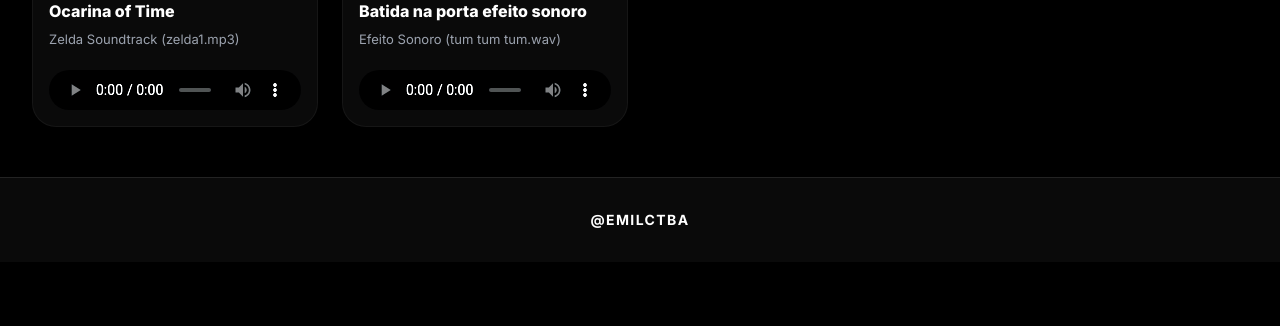
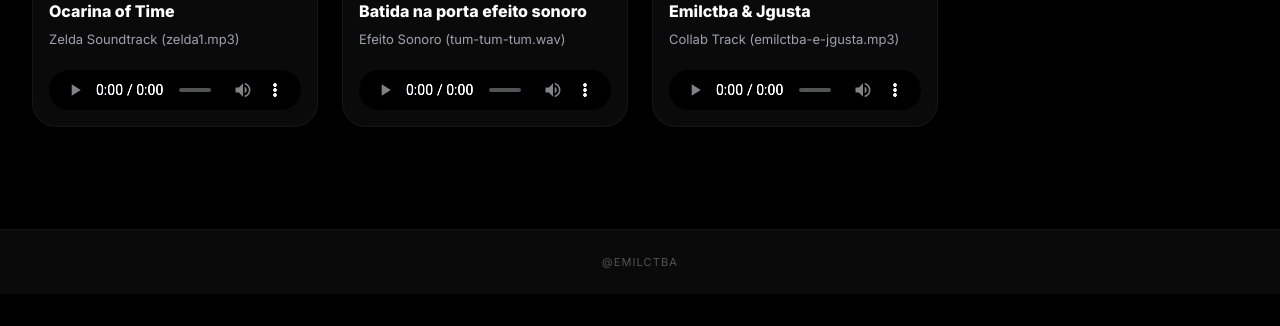
Before and after one commit to emilctba/musica, a plain HTML site: page index.html in a window 1280 px wide. Shown: the part 474-800 px from the top of the page. Drawn offline with nearby package versions, Linux system fonts and the light colour scheme.

Commit message:
Refactor audio player and update track list
Updated audio data array and modified footer styles.

```diff
--- a/index.html
+++ b/index.html
@@ -13,7 +13,7 @@
         audio { filter: invert(100%) hue-rotate(180deg) brightness(1.5) contrast(1.2); }
     </style>
 </head>
-<body class="pb-16 flex flex-col min-h-screen">
+<body class="pb-8 flex flex-col min-h-screen">
 
     <header class="sticky top-0 z-40 bg-black/95 backdrop-blur-md border-b border-white/10 pt-6 pb-4 shadow-2xl">
         <div class="max-w-7xl mx-auto px-4 sm:px-6 lg:px-8">
@@ -30,12 +30,12 @@
             </div>
     </main>
 
-    <footer class="mt-auto py-8 border-t border-white/10 text-center bg-[#0a0a0a]">
-        <p class="text-white/15 font-bold tracking-widest text-sm uppercase"><span class="text-white">@emilctba</span></p>
+    <footer class="mt-auto py-6 border-t border-white/5 text-center bg-[#0a0a0a]">
+        <p class="text-[11px] text-white/30 font-medium tracking-widest uppercase hover:text-white/50 transition-colors cursor-default">@emilctba</p>
     </footer>
 
     <script>
-        // Array com os seus áudios
+        // Array com os seus áudios atualizado
         const data = [
             {
                 n: "Ocarina of Time",
@@ -45,8 +45,14 @@
             },
             {
                 n: "Batida na porta efeito sonoro",
-                d: "Efeito Sonoro (tum tum tum.wav)",
+                d: "Efeito Sonoro (tum-tum-tum.wav)",
                 url: "./tum-tum-tum.wav",
+                img: "logo.avif"
+            },
+            {
+                n: "Emilctba & Jgusta",
+                d: "Collab Track (emilctba-e-jgusta.mp3)",
+                url: "./emilctba-e-jgusta.mp3",
                 img: "logo.avif"
             }
         ];
```
